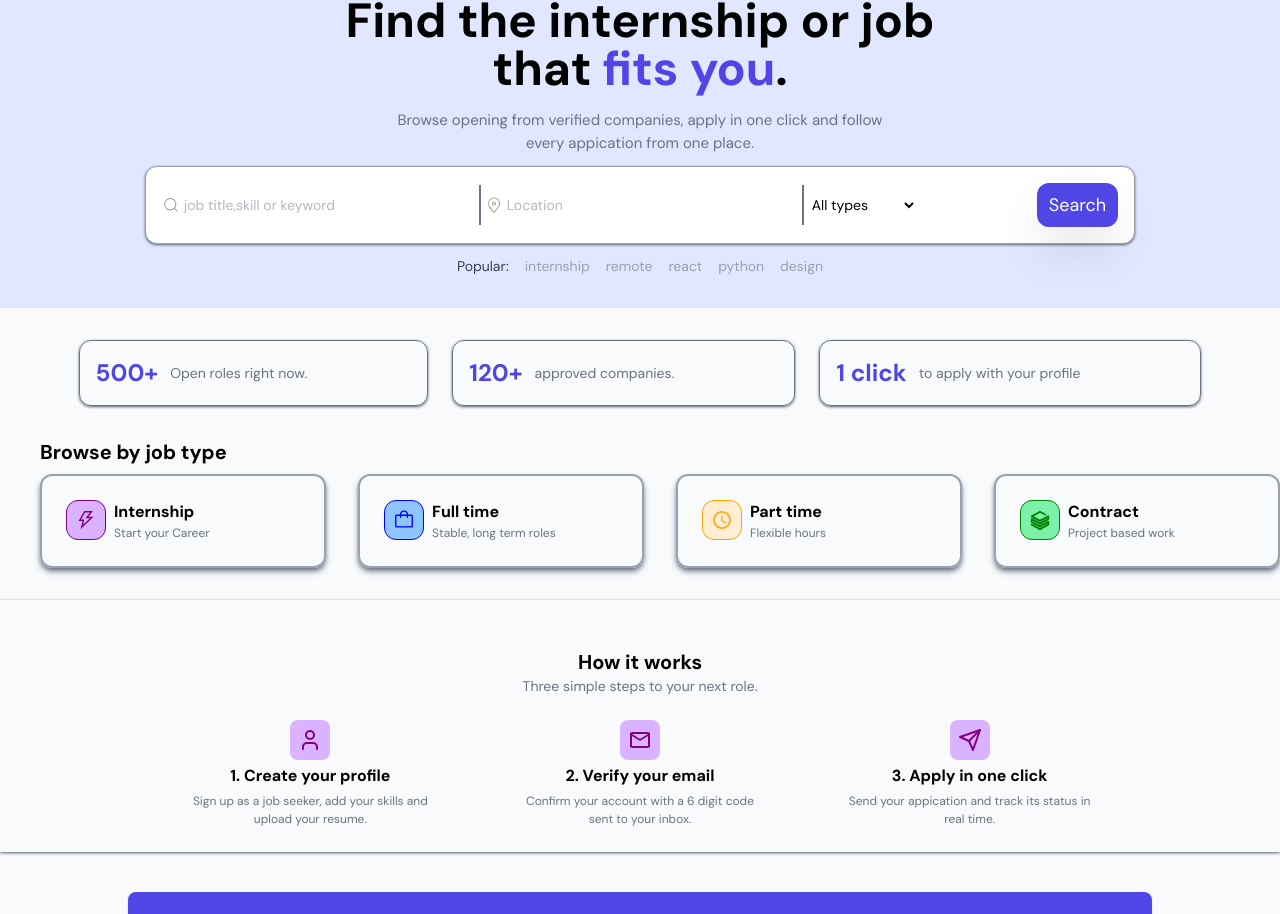
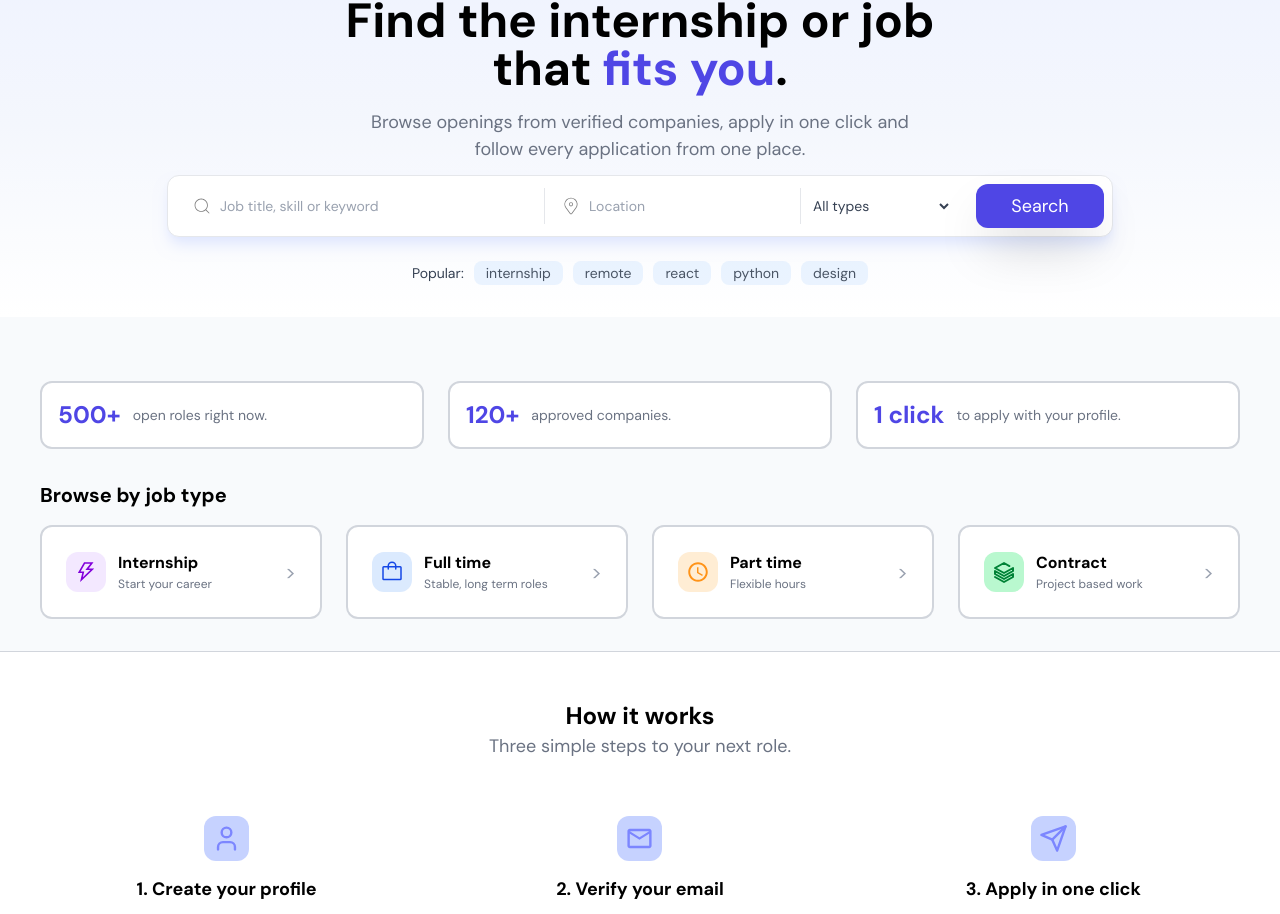
Before and after one commit to gokul-lamsal/jobkhoj, a React (Vite) app in the folder frontend/: page / in a window 1280 px wide. Shown: the part 149-1063 px from the top of the page. Built offline with nearby package versions, Linux system fonts and the light colour scheme.

Commit message:
HomePage modified

```diff
--- a/frontend/src/pages/public/HomePage.jsx
+++ b/frontend/src/pages/public/HomePage.jsx
@@ -1,235 +1,225 @@
-import React from "react";
 import { AiOutlineThunderbolt } from "react-icons/ai";
-import { CiLocationOn, CiSearch } from "react-icons/ci";
-import Button from "../../components/global/Button";
-import Badge from "../../components/global/Badge";
+import { CiSearch, CiLocationOn } from "react-icons/ci";
 import { PiBag } from "react-icons/pi";
 import { IoMdTime } from "react-icons/io";
 import { TbBrandDatabricks } from "react-icons/tb";
+import { LuUser } from "react-icons/lu";
+import { MdOutlineMail } from "react-icons/md";
 import { FiSend } from "react-icons/fi";
-import { MdOutlineMail } from "react-icons/md";
-import { FaRegUser } from "react-icons/fa";
-import { LuUser } from "react-icons/lu";
+import Button from "../../components/global/Button";
+// import Button from "../components/Button"; // <- keep your own import path
 
-const HomePage = () => {
+const popularTags = ["internship", "remote", "react", "python", "design"];
+
+const stats = [
+  { value: "500+", label: "open roles right now." },
+  { value: "120+", label: "approved companies." },
+  { value: "1 click", label: "to apply with your profile." },
+];
+
+const jobTypes = [
+  {
+    title: "Internship",
+    desc: "Start your career",
+    icon: AiOutlineThunderbolt,
+    color: "purple",
+       color: "bg-purple-100 text-purple-700",
+
+  },
+  {
+    title: "Full time",
+    desc: "Stable, long term roles",
+    icon: PiBag,
+       color: "bg-blue-100 text-blue-700",
+
+  },
+  {
+    title: "Part time",
+    desc: "Flexible hours",
+    icon: IoMdTime,
+    color: "bg-orange-100 text-orange-400",
+  },
+  {
+    title: "Contract",
+    desc: "Project based work",
+    icon: TbBrandDatabricks,
+    color: "bg-green-200 text-green-700",
+  },
+];
+
+const steps = [
+  {
+    title: "1. Create your profile",
+    desc: "Sign up as a job seeker, add your skills and upload your resume.",
+    icon: LuUser,
+  },
+  {
+    title: "2. Verify your email",
+    desc: "Confirm your account with a 6 digit code sent to your inbox.",
+    icon: MdOutlineMail,
+  },
+  {
+    title: "3. Apply in one click",
+    desc: "Send your application and track its status in real time.",
+    icon: FiSend,
+  },
+];
+
+const Home = () => {
   return (
-    <>
-      <div className="flex flex-col justify-center items-center gap-3 py-8 bg-indigo-100">
-        <div>
-          <span className="text-[12px] text-indigo-500 shadow-sm shadow-gray-300 font-bold px-4 py-1 rounded-2xl flex justify-center items-center gap-1">
-            {" "}
-            <AiOutlineThunderbolt color="blue" size={12} /> New roles added
-            every day
+    <main>
+      <section className="flex flex-col justify-center items-center gap-3 px-10 py-8 bg-linear-to-b from-indigo-50 via-indigo-50/40 to-white">
+        <span className="text-[12px] text-indigo-500 shadow-sm bg-indigo-300/10 font-bold px-4 py-1 rounded-2xl flex justify-center items-center gap-1 ">
+          <AiOutlineThunderbolt color="blue" size={12} /> New roles added every
+          day
         </span>
-        </div>
-        <div className="flex flex-col gap-4">
-          <div className="flex flex-col justify-center items-center">
-            <p className="text-5xl font-extrabold">
+
+        <div className="flex flex-col gap-4 items-center text-center">
+          <h1 className="text-5xl font-extrabold">
             Find the internship or job
-            </p>
-            <p className="text-5xl font-extrabold">
+            <br />
             that <span className="text-primary">fits you</span>.
+          </h1>
+          <p className="text-[18px] text-gray-500 max-w-xl">
+            Browse openings from verified companies, apply in one click and
+            follow every application from one place.
           </p>
         </div>
-          <div className="flex flex-col justify-center items-center">
-            <p className="text-[15px] text-gray-500">
-              Browse opening from verified companies, apply in one click and
-              follow
-            </p>
-            <p className="text-[15px] text-gray-500">
-              every appication from one place.
-            </p>
-          </div>
-        </div>
-
-        {/* Search Bar section below */}
-        <div className="border border-gray-400 shadow shadow-gray-500 bg-white p-4 rounded-xl flex gap-30 items-center">
-          <div className="flex justify-center items-center gap-1 ">
-            <CiSearch color="gray" size={18} />
+             {/* Search bar */}
+        <div className=" max-w-280 bg-white border gap-4 border-gray-200 shadow-lg shadow-indigo-100 p-2 rounded-xl flex items-center ">
+          <div className="flex w-[22rem]  items-center gap-2 px-4">
+            <CiSearch color="gray" size={20} className="shrink-0" />
             <input
               type="text"
-              placeholder="job title,skill or keyword"
-              className="outline-none text-sm text-gray-500 pr-2"
+              placeholder="Job title, skill or keyword"
+              className="w-full min-w-0 py-2 outline-none text-sm text-gray-700 placeholder:text-gray-400"
             />
           </div>
 
-          <div className="flex justify-center items-center gap-1">
-            <span className="h-10 w-0 border text-gray-500"></span>
-            <CiLocationOn color="gray" size={18} />
+          {/* Location */}
+          <div className="flex w-[15rem] min-w-0 items-center gap-2 pl-4 pr-2 border-l border-gray-200">
+            <CiLocationOn color="gray" size={20} className="shrink-0" />
             <input
               type="text"
               placeholder="Location"
-              className="outline-none text-sm text-gray-500 pr-2"
+              className="w-full min-w-0 py-2 outline-none text-sm text-gray-700 placeholder:text-gray-400"
             />
           </div>
 
-          <div className="flex gap-1">
-            <span className="h-10 w-0 border text-gray-500"></span>
+          <div className="w-[10rem] shrink-0 pl-2 pr-2 border-l border-gray-200">
             <select
               name="jobType"
-              id=""
-              className="text-sm outline-none flex items-center pr-8"
+              className="w-full py-2 text-sm text-gray-700 outline-none bg-transparent cursor-pointer"
+              defaultValue="All types"
             >
               <option value="All types">All types</option>
-              <option value="type1"> type1</option>
+              <option value="type1">type1</option>
               <option value="type2">type2</option>
               <option value="type3">type3</option>
               <option value="type4">type4</option>
             </select>
           </div>
 
-          <div>
+          <div className="w-[8rem] ">
             <Button text={"Search"} />
           </div>
         </div>
 
-        <div className="flex gap-4 text-sm">
-          <span className=" text-gray-700">Popular:</span>
-          <span className=" text-gray-400 cursor-pointer">internship</span>
-          <span className=" text-gray-400 cursor-pointer">remote</span>
-          <span className=" text-gray-400 cursor-pointer">react</span>
-          <span className=" text-gray-400 cursor-pointer">python</span>
-          <span className=" text-gray-400 cursor-pointer">design</span>
+        {/* Popular tags */}
+        <div className="flex gap-2.5 mt-3 text-sm items-center">
+          <span className="text-gray-700">Popular:</span>
+          {popularTags.map((tag) => (
+            <span key={tag} className="text-gray-600 rounded-lg px-3 py-0.5 cursor-pointer bg-blue-200/30">
+              {tag}
+            </span>
+          ))}
         </div>
+      </section>
 
+      {/* Stats */}
+      <section className="px-10 pt-8 mt-8">
+        <div className="grid grid-cols-1 sm:grid-cols-3 gap-6">
+          {stats.map((item) => (
+            <div
+              key={item.value}
+              className="flex gap-3 items-center border-2 border-gray-300 bg-white p-4 rounded-xl"
+            >
+              <h2 className="text-2xl font-bold text-primary">{item.value}</h2>
+              <p className="text-sm text-gray-500">{item.label}</p>
             </div>
+          ))}
+        </div>
+      </section>
 
-        <div className="flex justify-center items-center gap-6 pt-8 px-9">
-          <div className="flex gap-3 justify-center items-center border border-gray-500 shadow shadow-gray-500 p-4 pr-30 rounded-xl">
-            <h1 className="text-2xl font-bold text-primary">500+</h1>
-            <p className="text-sm text-gray-500">Open roles right now.</p>
+      {/* Browse by job type */}
+      <section className="flex flex-col gap-4 px-10 pt-8 mb-8">
+        <h2 className="text-xl font-bold">Browse by job type</h2>
+        <div className="grid grid-cols-1 sm:grid-cols-2 lg:grid-cols-4 gap-6">
+          {jobTypes.map((job,i) => (
+            <div
+              key={i}
+              className="flex group gap-3 items-center border-2 transition-all duration-200 cursor-pointer bg-white border-gray-300 hover:shadow-md shadow-gray-300 p-6 rounded-xl"
+            >
+              <job.icon
+                size={40}
+                className={` p-2 rounded-xl font-bold ${job.color}`}
+              />
+              <div className="flex flex-col">
+                <p className="text-md font-bold">{job.title}</p>
+                <p className="text-gray-500 text-[12px]">{job.desc}</p>
               </div>
-          <div className="flex gap-3 justify-center items-center border border-gray-500 shadow shadow-gray-500 p-4 pr-30 rounded-xl">
-            <h1 className="text-2xl font-bold text-primary">120+</h1>
-            <p className="text-sm text-gray-500">approved companies.</p>
+              <span className="ml-auto text-xl  text-gray-400 group-hover:text-blue-400 transition-all duration-200">
+                &gt;
+              </span>
             </div>
-          <div className="flex gap-3 justify-center items-center border border-gray-500 shadow shadow-gray-500 p-4 pr-30 rounded-xl">
-            <h1 className="text-2xl font-bold text-primary">1 click</h1>
-            <p className="text-sm text-gray-500">to apply with your profile</p>
+          ))}
         </div>
+      </section>
+
+      {/* How it works */}
+      <section className="flex flex-col gap-8 px-10 pt-12 pb-8 mb-10 border-b border-t border-gray-300 bg-white">
+        <div className="flex flex-col justify-center items-center text-center">
+          <h2 className="text-2xl font-extrabold">How it works</h2>
+          <p className="text-lg text-gray-500">
+            Three simple steps to your next role.
+          </p>
         </div>
+        <div className="grid grid-cols-3 gap-10">
+          {steps.map((s,i) => (
+            <div
+              key={i}
+              className="flex flex-col gap-2 items-center text-center p-6"
+            >
+              <s.icon
+                size={45}
+                className="p-2 bg-indigo-200 mb-1.5 text-indigo-400 rounded-xl"
+              />
+              <p className="font-bold text-lg">{s.title}</p>
+              <p className="text-[16px] text-gray-500 max-w-[30ch]">{s.desc}</p>
+            </div>
+          ))}
+        </div>
+      </section>
 
-      <div className="flex flex-col gap-2 pl-10 pt-8 mb-8">
+      {/* CTA */}
+      <section className="px-10  mx-10 mb-15">
+        <div className="flex  justify-between items-center   rounded-3xl bg-linear-to-r from-indigo-600  to-indigo-900 px-8 py-12">
           <div>
-          <h1 className="text-xl font-bold">Browse by job type</h1>
+            <h2 className="text-2xl font-extrabold text-white">
+              Hiring? Post your first job.
+            </h2>
+            <p className="text-[15px] mt-2 text-gray-300 max-w-md">
+              Create a company account. Our team reviews every company before it
+              can post, so job seekers can trust what they see.
+            </p>
           </div>
-        <div className="flex gap-8">
-          <div className=" flex gap-2 border-2 border-gray-400 shadow-md shadow-gray-500 w-[20rem] p-6 rounded-xl">
-            <div>
-              <AiOutlineThunderbolt
-                size={40}
-                color="purple"
-                className="border p-2 rounded-xl bg-purple-300 font-bold"
-              />
+          <button className="px-4 py-2  text-[16px] border-2 font-bold text-indigo-700 bg-white rounded-xl">
+            Register your company
+          </button>
         </div>
-            <div className="flex flex-col">
-              <p className="text-md font-bold">Internship</p>
-              <p className="text-gray-500 text-[12px]">Start your Career</p>
-            </div>
-          </div>
-           <div className=" flex gap-2 w-[20rem] p-6 rounded-xl border-2 border-gray-400 shadow-md shadow-gray-500">
-            <div>
-              <PiBag
-                size={40}
-                color="blue"
-                className="border p-2 rounded-xl bg-blue-300 font-bold"
-              />
-            </div>
-            <div className="flex flex-col">
-              <p className="text-md font-bold">Full time</p>
-              <p className="text-gray-500 text-[12px]">Stable, long term roles</p>
-            </div>
-          </div>
-          <div className=" flex gap-2 border-2 border-gray-400 shadow-md shadow-gray-500 w-[20rem] p-6 rounded-xl ">
-            <div>
-              <IoMdTime
-                size={40}
-                color="orange"
-                className="border p-2 rounded-xl bg-orange-100 font-bold"
-              />
-            </div>
-            <div className="flex flex-col">
-              <p className="text-md font-bold">Part time</p>
-              <p className="text-gray-500 text-[12px]">Flexible hours</p>
-            </div>
-          </div>
-          <div className=" flex gap-2 border-2 border-gray-400 shadow-md shadow-gray-500 w-[20rem] p-6 rounded-xl">
-            <div>
-             <TbBrandDatabricks
-                size={40}
-                color="green"
-                className="border p-2 rounded-xl bg-green-300 font-bold"
-              />
-            </div>
-            <div className="flex flex-col">
-              <p className="text-md font-bold">Contract</p>
-              <p className="text-gray-500 text-[12px]">Project based work</p>
-            </div>
-          </div>
-        </div>
-      </div>
-
-      <div className="flex flex-col justify-center items-center pt-12 mb-10 border-gray-400 shadow shadow-gray-500">
-        <div className="flex flex-col justify-center items-center">
-          <h1 className="text-xl font-extrabold">How it works</h1>
-          <p className="text-sm text-gray-500">Three simple steps to your next role.</p>
-        </div>
-        <div className="grid grid-cols-3 gap-10 items-center">
-          <div className="flex flex-col gap-1 justify-center items-center p-6">
-            <div>
-              <LuUser size={40} color="purple"  className="p-2 bg-purple-300 rounded-lg" />
-            </div>
-            <div>
-              <p className=" font-bold text-md">1. Create your profile</p>
-            </div>
-            <div className="flex flex-col justify-center items-center">
-              <p className="text-[12px] text-gray-500">Sign up as a job seeker, add your skills and</p>
-              <p className="text-[12px] text-gray-500">upload your resume.</p>
-            </div>
-          </div>
-
-          <div className="flex flex-col gap-1 justify-center items-center p-6">
-            <div>
-              <MdOutlineMail size={40} color="purple" className="p-2 bg-purple-300 rounded-lg " />
-            </div>
-            <div>
-              <p className="font-bold text-md">2. Verify your email</p>
-            </div>
-            <div className="flex flex-col justify-center items-center">
-              <p className="text-[12px] text-gray-500">Confirm your account with a 6 digit code</p>
-              <p className="text-[12px] text-gray-500">sent to your inbox.</p>
-            </div>
-          </div>
-
-          <div className="flex flex-col gap-1 justify-center items-center p-6">
-            <div>
-              <FiSend size={40} color="purple"  className="p-2 bg-purple-300 rounded-lg" />
-            </div>
-            <div>
-              <p className="font-bold text-md">3. Apply in one click</p>
-            </div>
-            <div className="flex flex-col justify-center items-center">
-              <p className="text-[12px] text-gray-500">Send your appication and track its status in </p>
-              <p className="text-[12px] text-gray-500">real time.</p>
-            </div>
-          </div>
-        </div>
-      </div>
-
-      <div className="flex justify-center items-center mb-10">
-        <div className="flex justify-between items-center w-[80%] border-2 border-primary shadow rounded-lg bg-primary p-8">
-          <div>
-            <h1 className="text-xl font-extrabold text-white">Hiring? Post your first job.</h1>
-            <p className="text-[12px] text-gray-300 ">Create a company account. Our team reviews every company before it</p>
-            <p className="text-[12px] text-gray-300 ">can post, so job seekers can trust what they see.</p>
-          </div>
-          <div>
-            <button className="px-2 py-1 text-sm border-2 font-bold text-purple-700 bg-white rounded-lg">Register your company</button>
-          </div>
-        </div>
-      </div>
-    </>
+      </section>
+    </main>
   );
 };
 
-export default HomePage;
+export default Home;
```
Lines whose indentation alone changed are shown as unchanged.
